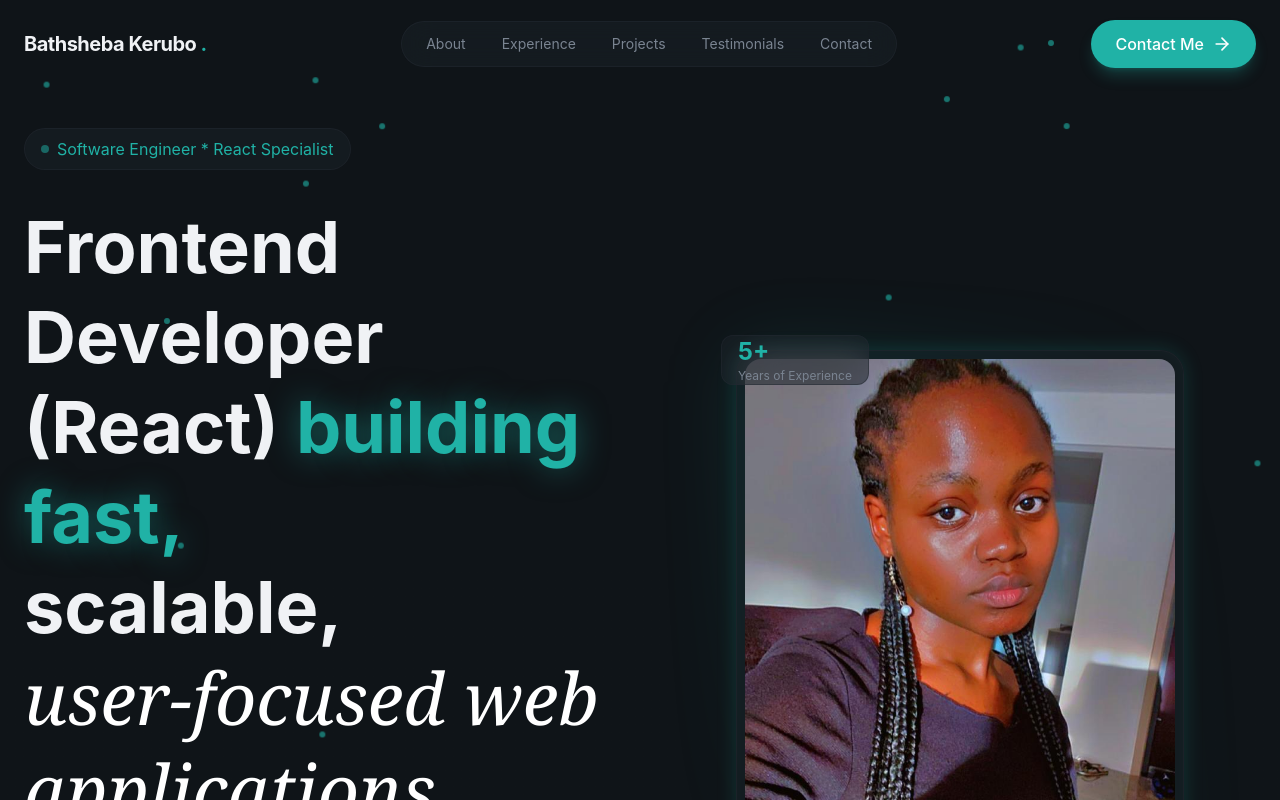
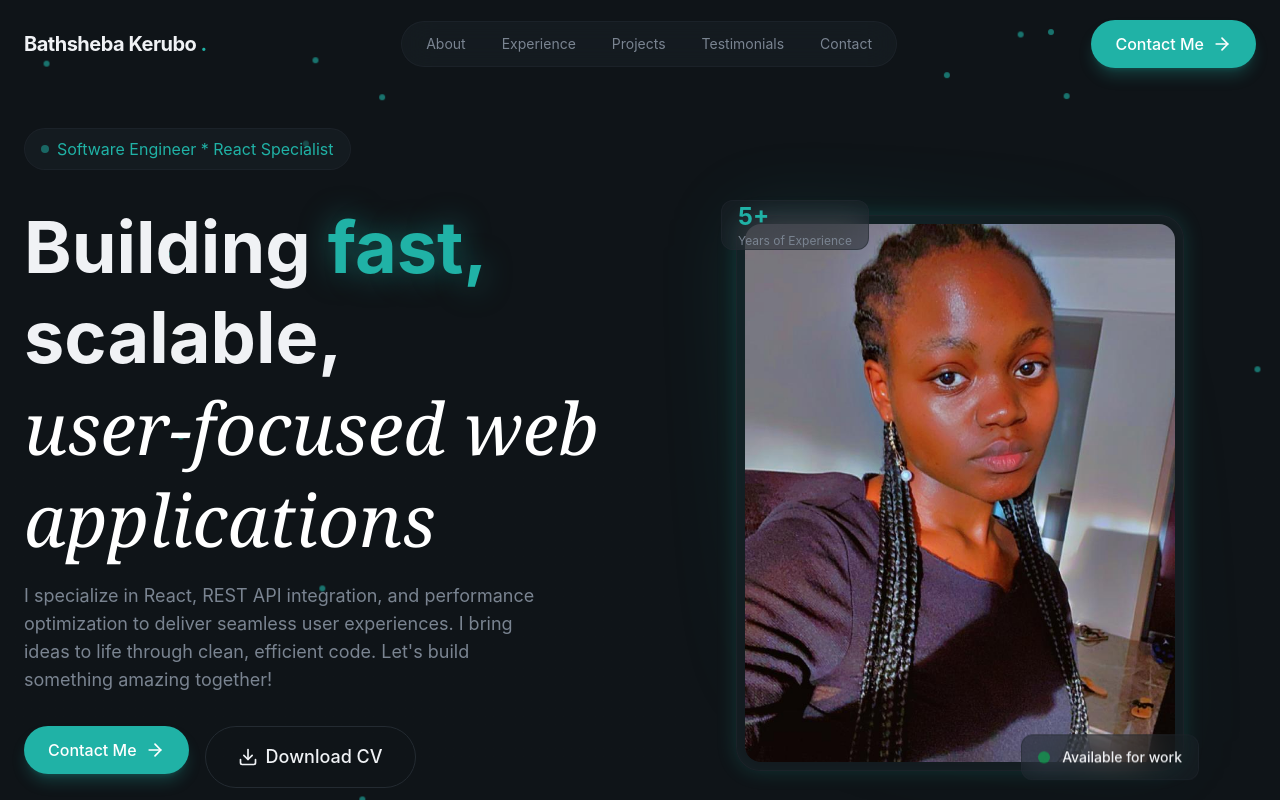
Before and after one commit to Sheeba193/dev-portfolio, a React (Vite) app: page / in a window 1280 px wide. Shown: the top 800 px of the page. Built offline with nearby package versions, Linux system fonts and the light colour scheme.

Commit message:
better intro

```diff
--- a/src/sections/Hero.jsx
+++ b/src/sections/Hero.jsx
@@ -70,7 +70,7 @@ export const Hero = () => {
             {/* headline */}
             <div className="space-y-4">
               <h1 className="text-5xl md:text-6xl lg:text-7xl font-bold leading-tight animate-fade-in animation-delay-100">
-                Frontend Developer (React) <span className="text-primary glow-text">building fast, </span>
+                Building <span className="text-primary glow-text">fast, </span>
                 <br />
                 scalable,
                 <br />
```
